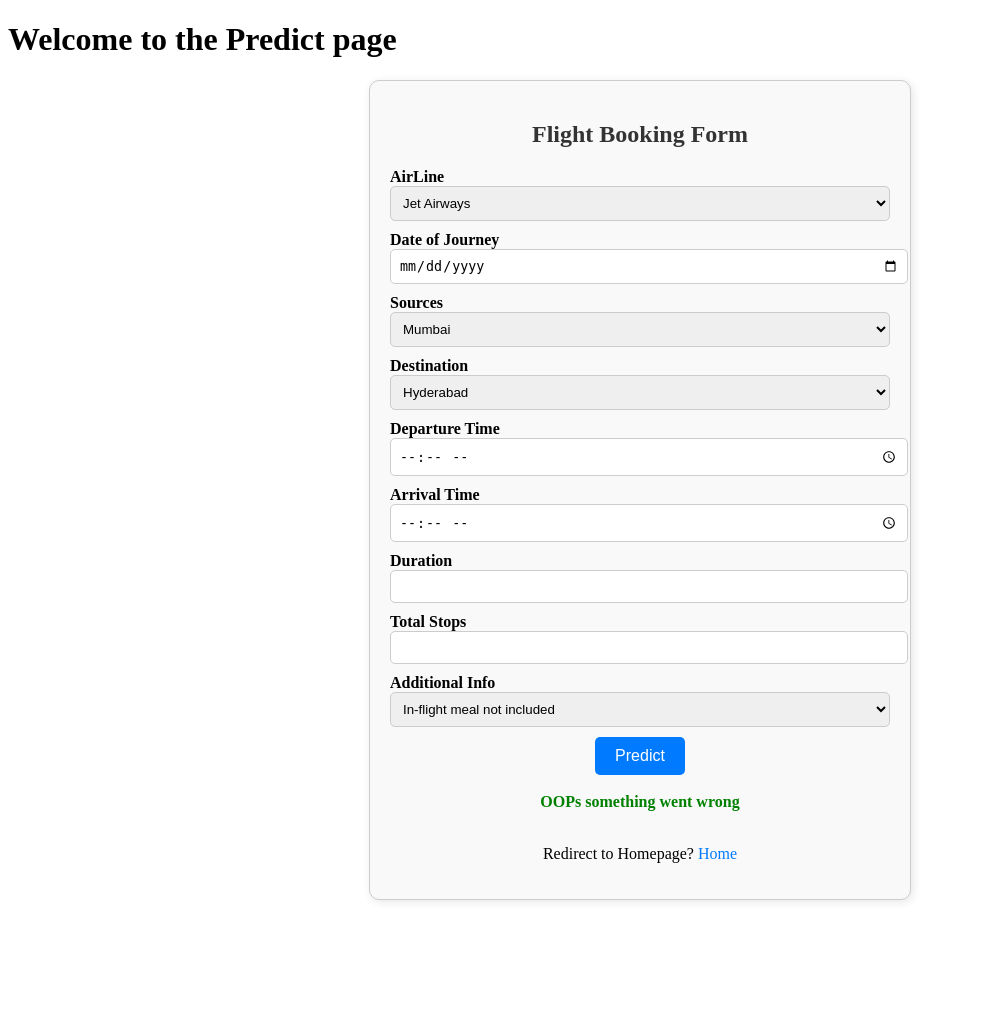
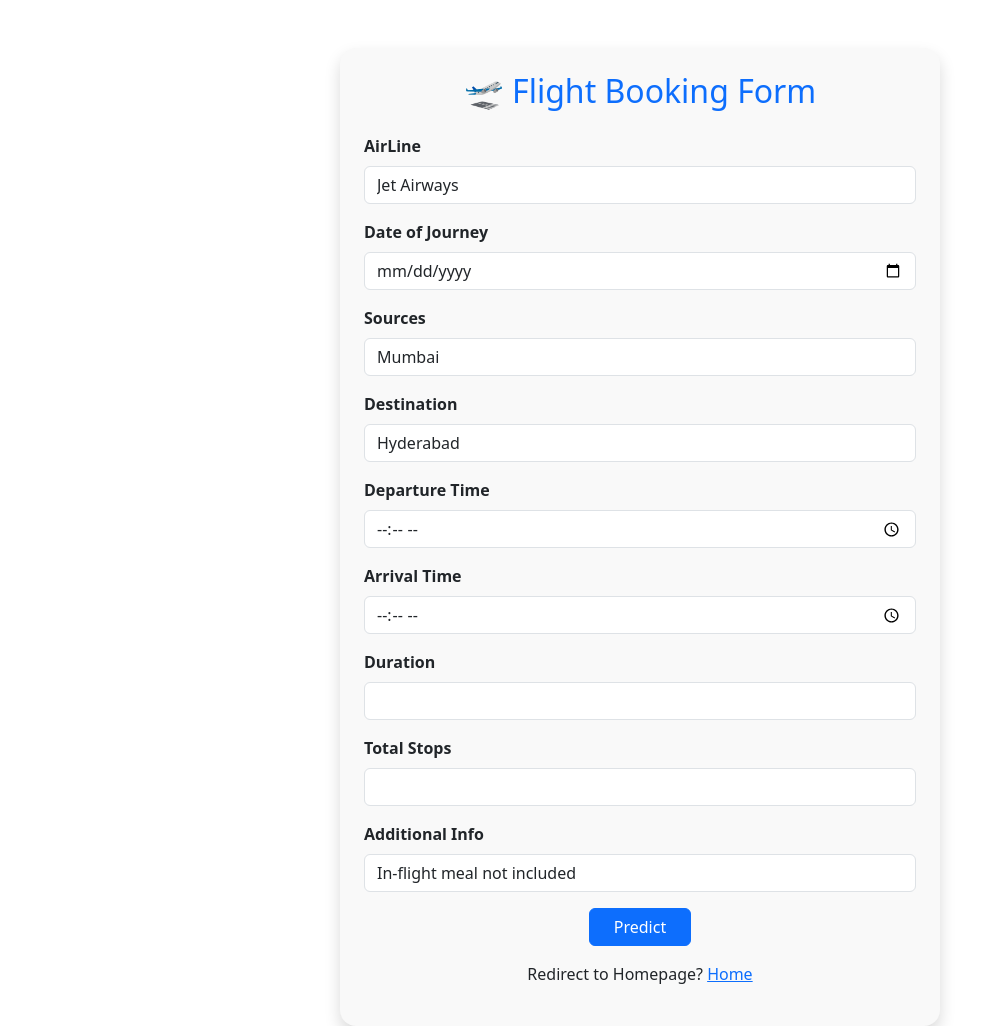
Before and after one commit to Vaibhavmish026/Flight-Price_Prediction, a Flask app: page /predict in a window 1280 px wide. Shown: the whole page, without its empty margins (0-998 px from the left). Before the commit the page ends 902 px from the top, so only its background shows below. Run offline with Flask 3, Linux system fonts and the light colour scheme; parts of the project's set-up code (start-up, migrations or seed data) failed here and were passed over; some libraries are stand-ins or nearby versions.

Commit message:
Some UI changes

```diff
--- a/app.py
+++ b/app.py
@@ -16,6 +16,7 @@ def home():
 @app.route('/predict', methods =['GET','POST'])
 def predict():
     form = InputForm()
+    message=None
     if form.validate_on_submit():
         x_new = pd.DataFrame(dict(
             airline=[form.airline.data],
@@ -30,8 +31,8 @@ def predict():
         ))
         prediction=model.predict(x_new)[0]
         message= f"The predicted price is {prediction:,.0f} for your journey"
-    else:
-        message=f"OOPs something went wrong"
+
+
     return render_template("predict.html", title ="Predict" , form=form , output = message)
 
 if(__name__=="__main__"):
--- a/requirements.txt
+++ b/requirements.txt
@@ -1,5 +1,5 @@
 pandas
-scikit-learn
+scikit-learn==1.6.1
 feature-engine
 flask
 flask-wtf
--- a/templates/layout.html
+++ b/templates/layout.html
@@ -4,9 +4,14 @@
     <meta charset="UTF-8">
     <meta name="viewport" content="width=device-width, initial-scale=1.0">
     <title>{{title}}</title>
+
+    <!-- Add this in the <head> tag -->
+    <link href="https://cdn.jsdelivr.net/npm/bootstrap@5.3.0/dist/css/bootstrap.min.css" rel="stylesheet">
+
+
 </head>
 <body>
-    <h1>Welcome to the {{title}} page </h1>
+
     {% with messages= get_flashed_messages() %}
     {% if messages %}
     {% for message in messages %}
@@ -19,5 +24,7 @@
 
     {% block content %}
     {% endblock %}
+    <!-- Bootstrap JS Bundle -->
+<script src="https://cdn.jsdelivr.net/npm/bootstrap@5.3.0/dist/js/bootstrap.bundle.min.js"></script>
 </body>
 </html>
--- a/templates/predict.html
+++ b/templates/predict.html
@@ -1,78 +1,54 @@
 {% extends "layout.html" %}
 
 {% block content %}
-<form action="" method="post" style="max-width: 500px; margin: auto; padding: 20px; border: 1px solid #ccc; border-radius: 10px; background: #f9f9f9; box-shadow: 2px 2px 10px rgba(0,0,0,0.1);">
+<div class="container mt-5">
+    <form action="" method="post" class="mx-auto p-4 rounded-4 shadow" style="max-width: 600px; background-color: #f9f9f9;">
         {{ form.hidden_tag() }}
 
-    <h2 style="text-align: center; color: #333;">Flight Booking Form</h2>
+        <h2 class="text-center text-primary mb-4">🛫 Flight Booking Form</h2>
 
-    <div style="margin-bottom: 10px;">
-        <label style="font-weight: bold;">{{ form.airline.label }}</label><br>
-        {{ form.airline(style="width: 100%; padding: 8px; border: 1px solid #ccc; border-radius: 5px;") }}
-        {% for error in form.airline.errors %}
-            <div style="color: red; font-size: 12px;">{{ error }}</div>
+        {% for field in [form.airline, form.date_of_journey, form.source, form.destination, form.dep_time, form.arrival_time, form.duration, form.total_stops, form.additional_info] %}
+        <div class="mb-3">
+            <label class="form-label fw-bold">{{ field.label }}</label>
+            {{ field(class="form-control") }}
+            {% for error in field.errors %}
+                <div class="text-danger small">{{ error }}</div>
             {% endfor %}
         </div>
+        {% endfor %}
 
-    <div style="margin-bottom: 10px;">
-        <label style="font-weight: bold;">{{ form.date_of_journey.label }}</label><br>
-        {{ form.date_of_journey(style="width: 100%; padding: 8px; border: 1px solid #ccc; border-radius: 5px;") }}
-        {% for error in form.date_of_journey.errors %}
-            <div style="color: red; font-size: 12px;">{{ error }}</div>
-        {% endfor %}
+        <div class="text-center">
+            {{ form.submit(class="btn btn-primary px-4") }}
         </div>
 
-    <div style="margin-bottom: 10px;">
-        <label style="font-weight: bold;">{{ form.source.label }}</label><br>
-        {{ form.source(style="width: 100%; padding: 8px; border: 1px solid #ccc; border-radius: 5px;") }}
-        {% for error in form.source.errors %}
-            <div style="color: red; font-size: 12px;">{{ error }}</div>
-        {% endfor %}
+        <div class="text-center mt-3">
+            <p>Redirect to Homepage? <a href="{{ url_for('home') }}">Home</a></p>
+        </div>
+    </form>
 </div>
 
-    <div style="margin-bottom: 10px;">
-        <label style="font-weight: bold;">{{ form.destination.label }}</label><br>
-        {{ form.destination(style="width: 100%; padding: 8px; border: 1px solid #ccc; border-radius: 5px;") }}
-        {% for error in form.destination.errors %}
-            <div style="color: red; font-size: 12px;">{{ error }}</div>
-        {% endfor %}
+<!-- Bootstrap Modal -->
+<div class="modal fade" id="resultModal" tabindex="-1" aria-labelledby="resultModalLabel" aria-hidden="true">
+  <div class="modal-dialog modal-dialog-centered">
+    <div class="modal-content border-0 shadow-lg">
+      <div class="modal-header bg-primary text-white">
+        <h5 class="modal-title" id="resultModalLabel">🎯 Prediction Result</h5>
+        <button type="button" class="btn-close" data-bs-dismiss="modal" aria-label="Close" style="background-color: white;"></button>
+      </div>
+      <div class="modal-body text-center fs-5">
+        {{ output }}
+      </div>
+    </div>
+  </div>
 </div>
 
-    <div style="margin-bottom: 10px;">
-        <label style="font-weight: bold;">{{ form.dep_time.label }}</label><br>
-        {{ form.dep_time(style="width: 100%; padding: 8px; border: 1px solid #ccc; border-radius: 5px;") }}
-    </div>
-
-    <div style="margin-bottom: 10px;">
-        <label style="font-weight: bold;">{{ form.arrival_time.label }}</label><br>
-        {{ form.arrival_time(style="width: 100%; padding: 8px; border: 1px solid #ccc; border-radius: 5px;") }}
-    </div>
-
-    <div style="margin-bottom: 10px;">
-        <label style="font-weight: bold;">{{ form.duration.label }}</label><br>
-        {{ form.duration(style="width: 100%; padding: 8px; border: 1px solid #ccc; border-radius: 5px;") }}
-    </div>
-
-    <div style="margin-bottom: 10px;">
-        <label style="font-weight: bold;">{{ form.total_stops.label }}</label><br>
-        {{ form.total_stops(style="width: 100%; padding: 8px; border: 1px solid #ccc; border-radius: 5px;") }}
-    </div>
-
-    <div style="margin-bottom: 10px;">
-        <label style="font-weight: bold;">{{ form.additional_info.label }}</label><br>
-        {{ form.additional_info(style="width: 100%; padding: 8px; border: 1px solid #ccc; border-radius: 5px;") }}
-    </div>
-
-    <div style="text-align: center;">
-        {{ form.submit(style="background-color: #007bff; color: white; padding: 10px 20px; border: none; border-radius: 5px; cursor: pointer; font-size: 16px;") }}
-    </div>
-
-    <br>
-    <div style="text-align: center; color: green; font-weight: bold;">{{ output }}</div>
-
-    <br>
-    <div style="text-align: center;">
-        <p>Redirect to Homepage? <a href="{{ url_for('home') }}" style="color: #007bff; text-decoration: none;">Home</a></p>
-    </div>
-</form>
+{% if output %}
+<script>
+    // Show the modal if prediction result is available
+    window.onload = function() {
+        var resultModal = new bootstrap.Modal(document.getElementById('resultModal'));
+        resultModal.show();
+    };
+</script>
+{% endif %}
 {% endblock content %}
```
Also changed, not shown: templates/home.html (+8 -4 lines). Lines whose indentation alone changed are shown as unchanged.
